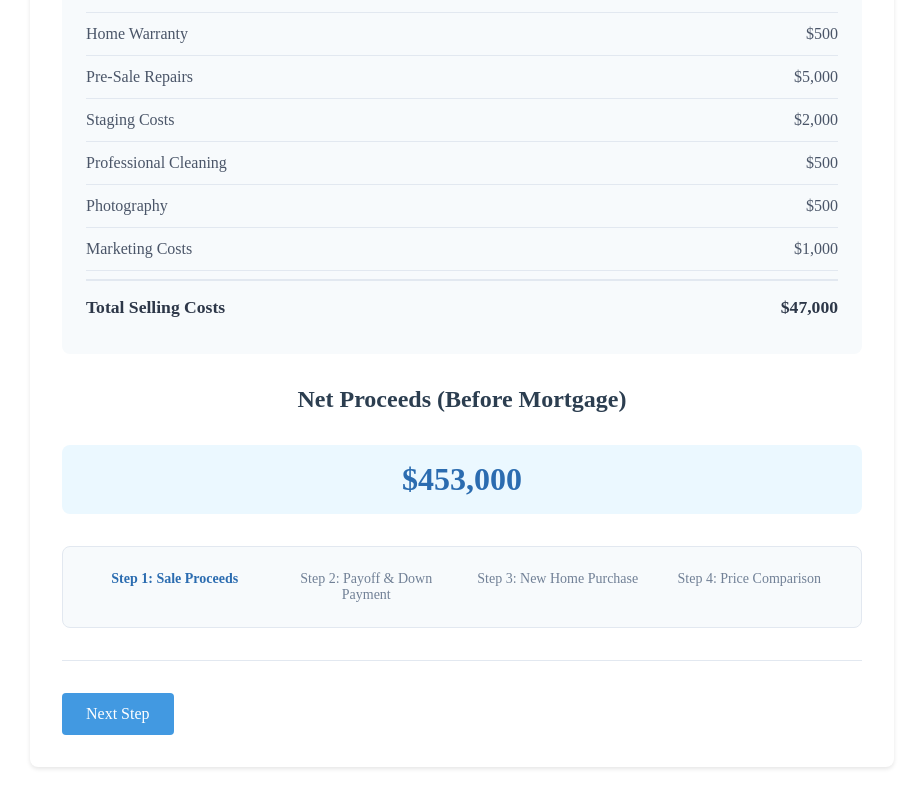
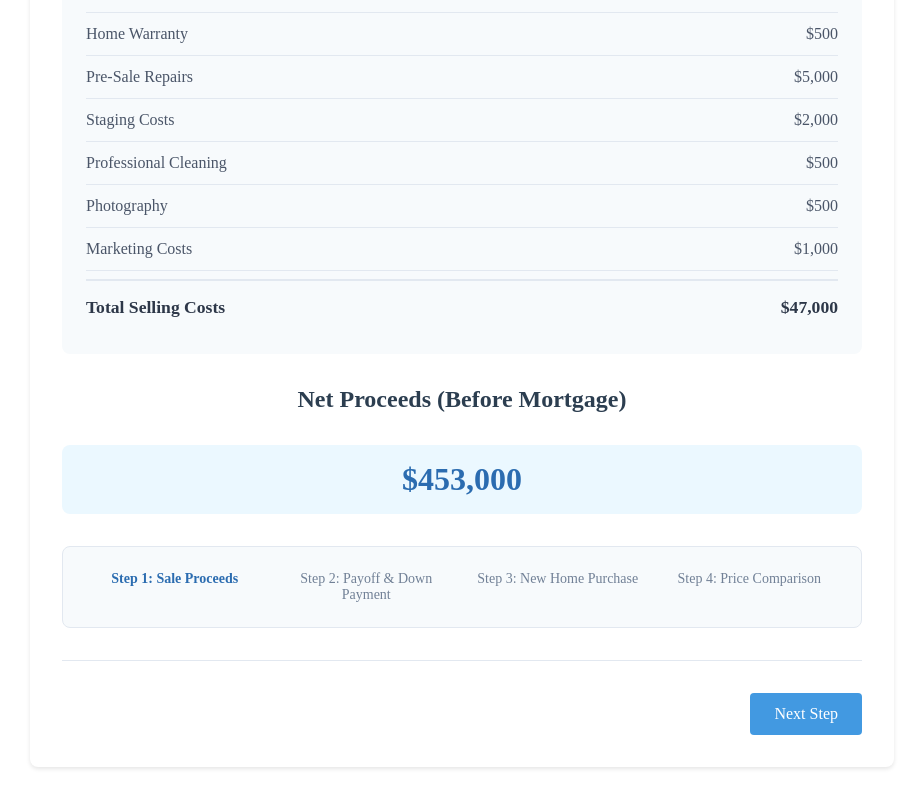
Before and after one commit to trentschade/buy-sell_fullstack_3_next, a Next.js app: page /seller-calculator in a window 1280 px wide. Shown: the part 1136-1935 px from the top of the page, without its empty margins (178-1101 px from the left). Built offline with nearby package versions, Linux system fonts and the light colour scheme.

Commit message:
fixed justificaiton for next button on first page.

```diff
--- a/styles/SellerCalculator.module.css
+++ b/styles/SellerCalculator.module.css
@@ -194,6 +194,7 @@
   background-color: #f7fafc;
   color: #4a5568;
   border: 1px solid #e2e8f0;
+  align-self: flex-start;
 }
 
 .prevButton:hover {
@@ -204,6 +205,7 @@
   background-color: #4299e1;
   color: white;
   border: none;
+  margin-left: auto;
 }
 
 .nextButton:hover {
```
